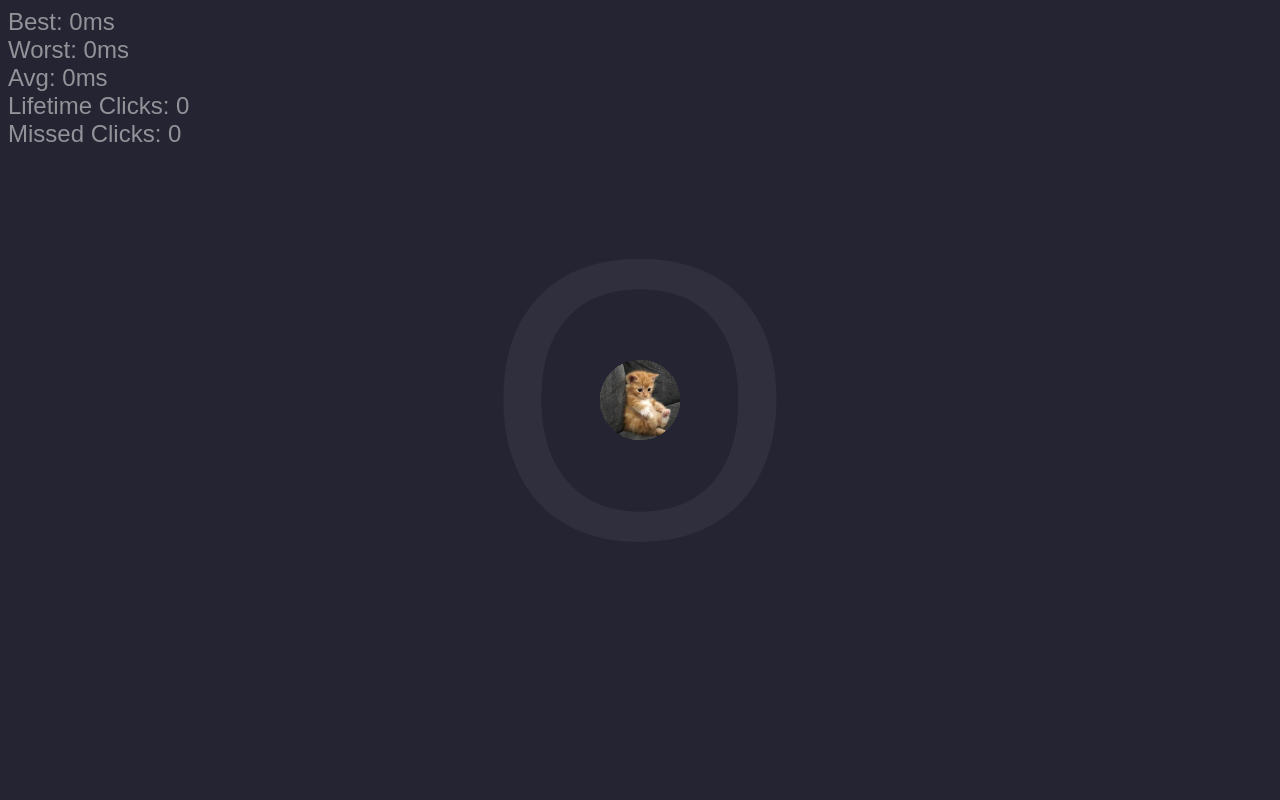
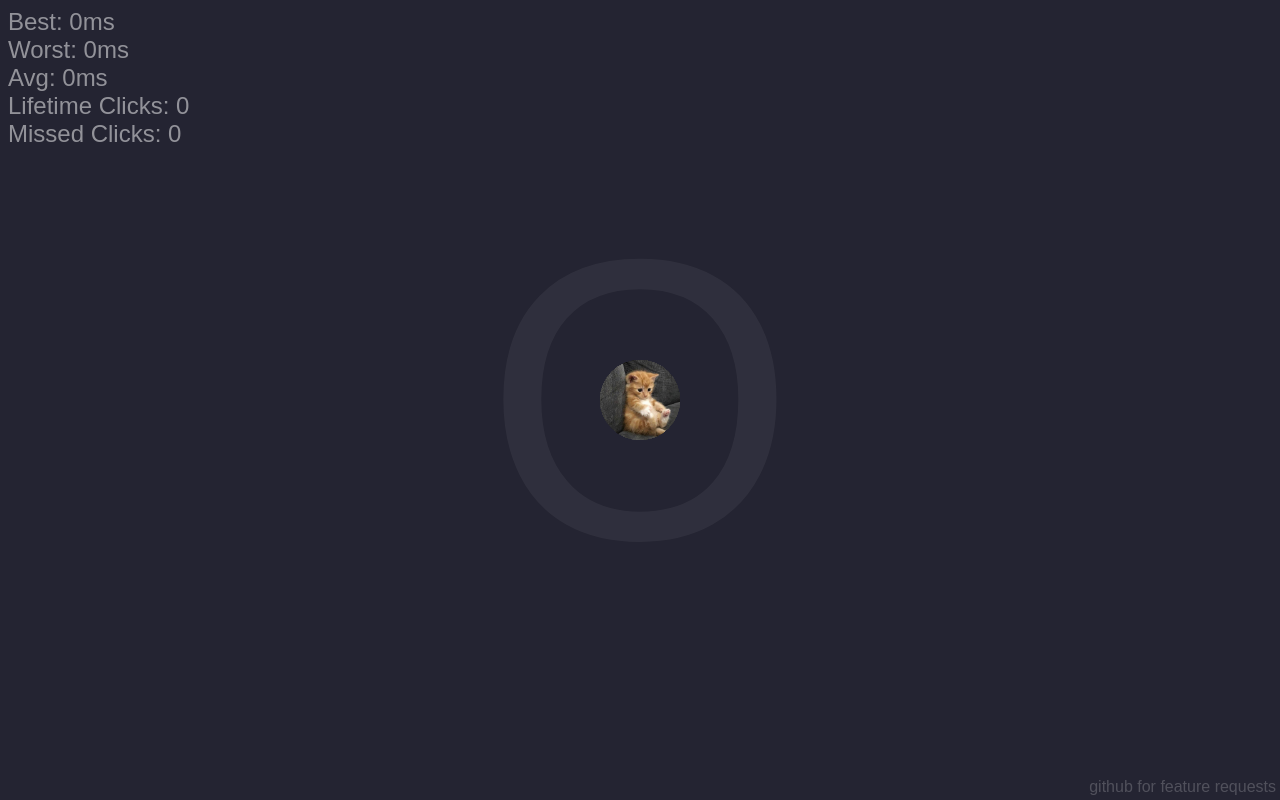
Before and after one commit to jwalty/kitty-clicker, a plain HTML site: page index.html in a window 1280 px wide. Drawn offline with Linux system fonts and the light colour scheme.

Commit message:
Added one more kitty due to popular demand, added github link for feature requests

```diff
--- a/index.html
+++ b/index.html
@@ -8,6 +8,7 @@
   <body>
     <span id="missedClickDetector" onmousedown="clickMissed()"></span>
     <p id="value" onmousedown="clickMissed()">O</p>
+    <img draggable="false" onmousedown="pop.call(this)" id="kitty" src="res/img/kitty.jpg">
     <img draggable="false" onmousedown="pop.call(this)" id="kitty" src="res/img/kitty.jpg">
     <img draggable="false" onmousedown="pop.call(this)" id="kitty" src="res/img/kitty.jpg">
     <img draggable="false" onmousedown="pop.call(this)" id="kitty" src="res/img/kitty.jpg">
@@ -28,6 +29,7 @@
       <br>
     </div>
 
+    <a href="https://github.com/jwalty/kitty-clicker" id="githubLink">github for feature requests</a>
     <script src="main.js"></script>
   </body>
 </html>
--- a/style.css
+++ b/style.css
@@ -56,3 +56,15 @@ body {
     height: 100%;
     width: 100%;
 }
+
+#githubLink {
+    font-family: sans-serif;
+    position: absolute;
+    color: white;
+    bottom: 0;
+    right: 0;
+    font-size: 2vmin;
+    text-decoration: none;
+    padding: .5vmin;
+    opacity: 20%;
+}
```
